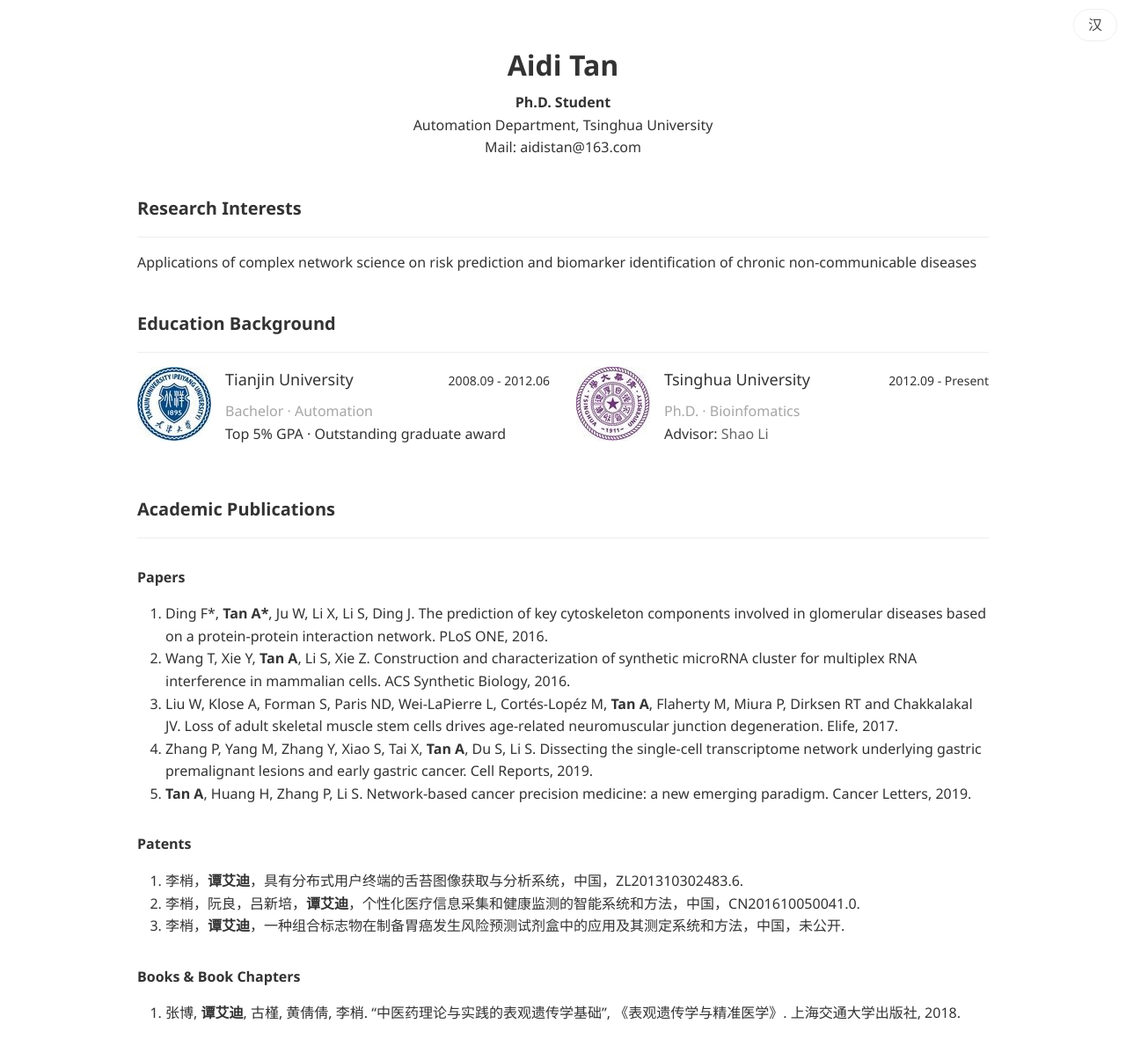
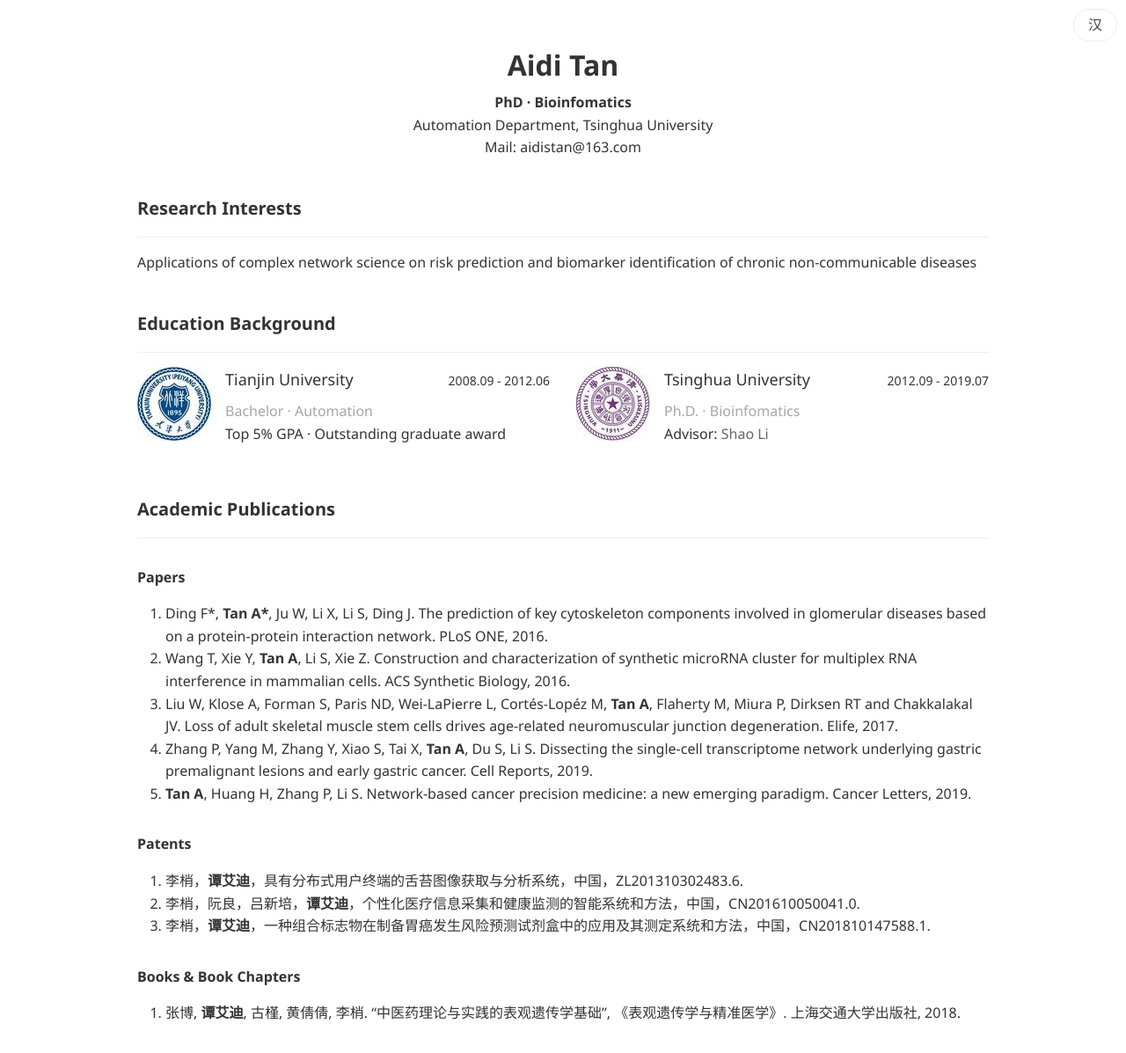
Before and after one commit to aidistan/site-aidistan.site, a Jekyll site: the page built from resumes/researcher.html, in a window 1280 px wide. Shown: the whole page at 88% size. Built offline with Jekyll 4.4.1, drawn with Linux system fonts in a browser that asks for light colours; nearby versions of some CDN libraries; comment, search, counter and statistics services are not loaded.

Commit message:
Update resumes

```diff
--- a/resumes/developer.html
+++ b/resumes/developer.html
@@ -51,8 +51,8 @@ layout: default
         <span class="zh">清华大学</span>
         <span class="en">Tsinghua University</span>
         <span class="am-fr am-text-sm am-padding-top-xs">
-          <span class="zh">2012.09 - 至今</span>
-          <span class="en">2012.09 - Present</span>
+          <span class="zh">2012.09 - 2019.07</span>
+          <span class="en">2012.09 - 2019.07</span>
         </span>
       </div>
       <div class ="am-text-grey">
--- a/resumes/researcher.html
+++ b/resumes/researcher.html
@@ -10,12 +10,12 @@ layout: default
   </h1>
   <div class="am-text-center">
     <div class="zh">
-      <b>直博生</b><br>
+      <b>博士 · 生物信息学</b><br>
       清华大学自动化系<br>
       邮箱：aidistan@163.com
     </div>
     <div class="en">
-      <b>Ph.D. Student</b><br>
+      <b>PhD · Bioinfomatics</b><br>
       Automation Department, Tsinghua University<br>
       Mail: aidistan@163.com
     </div>
@@ -28,7 +28,7 @@ layout: default
   </h2>
   <hr>
   <p class="en">Applications of complex network science on risk prediction and biomarker identification of chronic non-communicable diseases</p>
-  <p class="zh">复杂网络科学在慢性非传染性疾病的风险预测和生物标志物中的应用</p>
+  <p class="zh">复杂网络科学在慢性非传染性疾病的疾病风险预测与生物标志物发现中的应用</p>
 
   <!-- Education Background -->
   <h2>
@@ -59,8 +59,8 @@ layout: default
         <span class="zh">清华大学</span>
         <span class="en">Tsinghua University</span>
         <span class="am-fr am-text-sm am-padding-top-xs">
-          <span class="zh">2012.09 - 至今</span>
-          <span class="en">2012.09 - Present</span>
+          <span class="zh">2012.09 - 2019.07</span>
+          <span class="en">2012.09 - 2019.07</span>
         </span>
       </div>
       <div class ="am-text-grey">
@@ -98,7 +98,7 @@ layout: default
   <ol>
     <li>李梢，<b>谭艾迪</b>，具有分布式用户终端的舌苔图像获取与分析系统，中国，ZL201310302483.6.</li>
     <li>李梢，阮良，吕新培，<b>谭艾迪</b>，个性化医疗信息采集和健康监测的智能系统和方法，中国，CN201610050041.0.</li>
-    <li>李梢，<b>谭艾迪</b>，一种组合标志物在制备胃癌发生风险预测试剂盒中的应用及其测定系统和方法，中国，未公开.</li>
+    <li>李梢，<b>谭艾迪</b>，一种组合标志物在制备胃癌发生风险预测试剂盒中的应用及其测定系统和方法，中国，CN201810147588.1.</li>
   </ol>
   <h3>
     <span class="zh">书籍章节</span>
```
